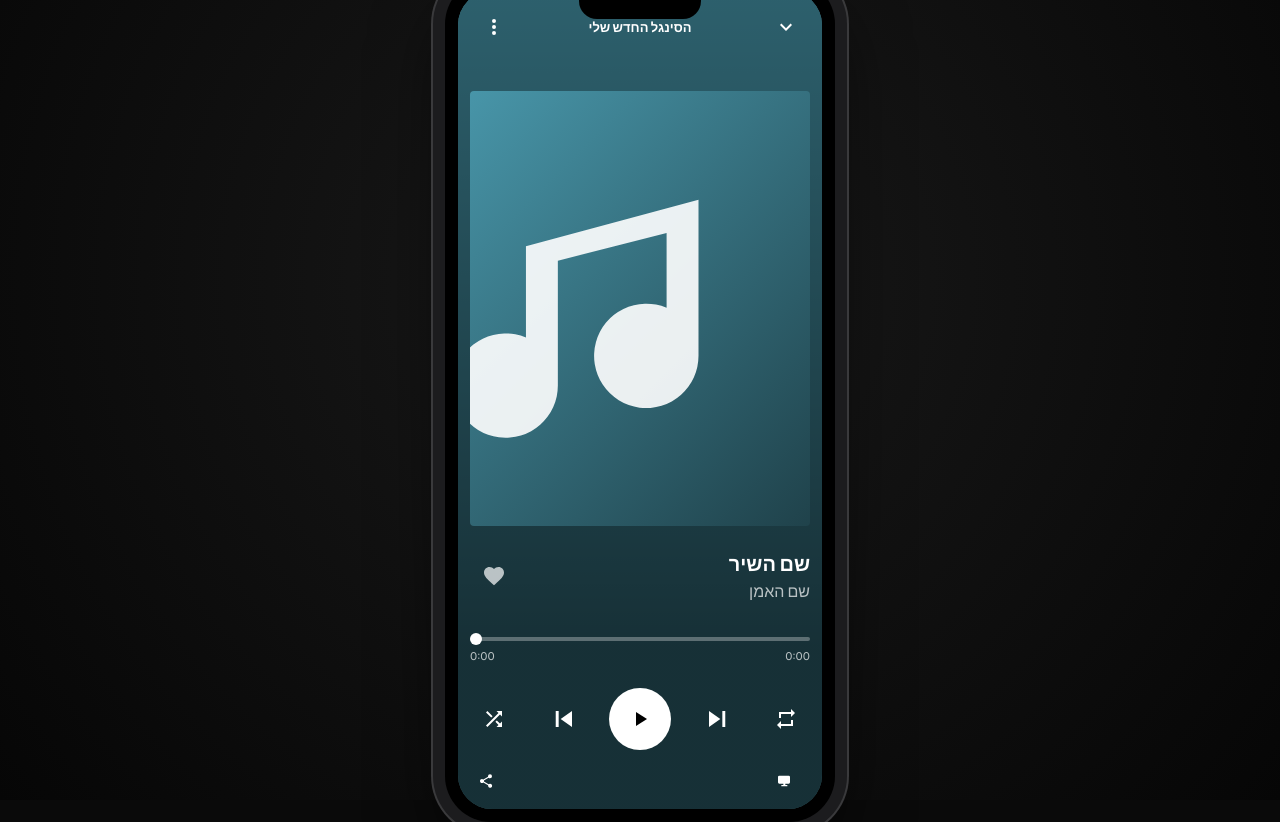
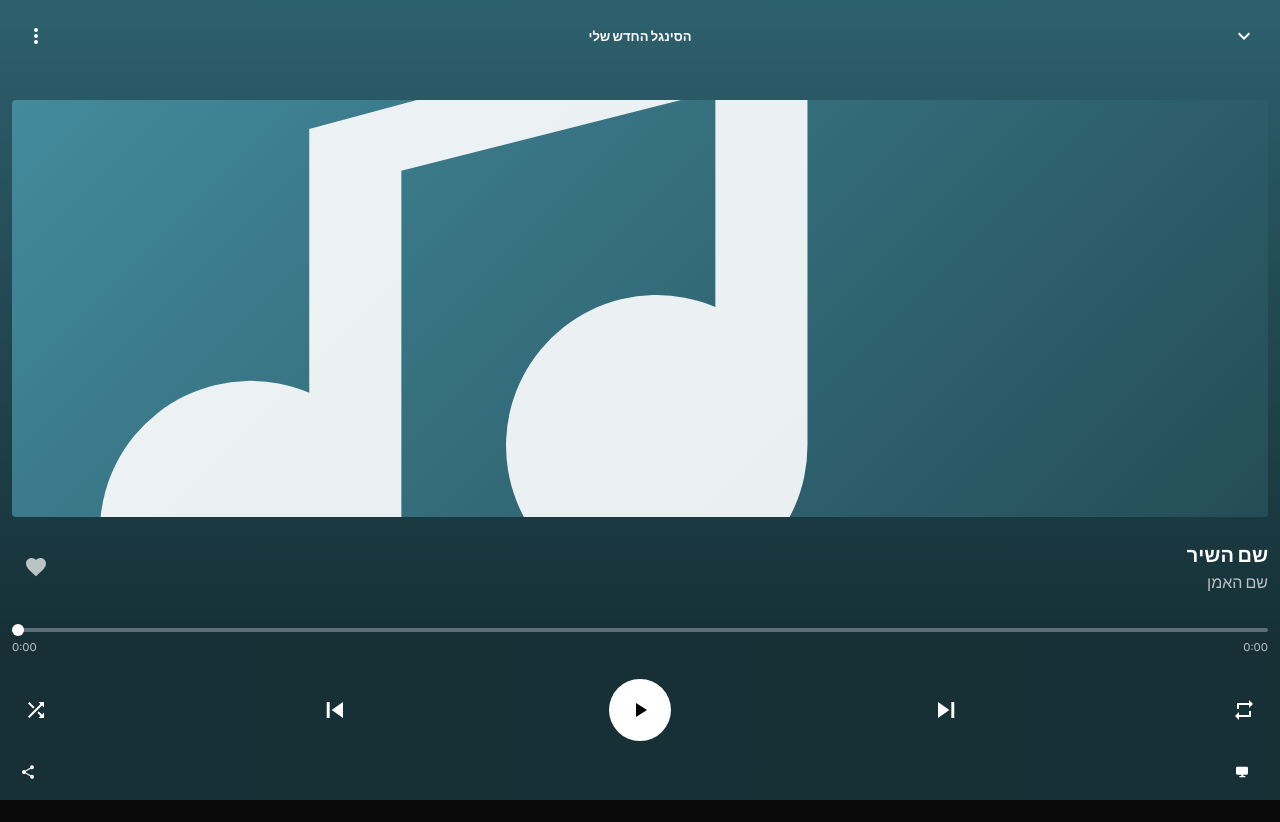
Before and after one commit to Adi1231234/shaked, a React (Vite) app: page / in a window 1280 px wide. After the commit the page ends 800 px from the top, so only its background shows below. Built offline with nearby package versions, Linux system fonts and the light colour scheme.

Commit message:
Remove phone frame so the app is fullscreen, matching real Spotify

```diff
--- a/src/App.jsx
+++ b/src/App.jsx
@@ -1,5 +1,4 @@
 import { useState } from "react";
-import PhoneFrame from "./components/PhoneFrame.jsx";
 import PlaylistScreen from "./components/PlaylistScreen.jsx";
 import PlayerScreen from "./components/PlayerScreen.jsx";
 import MiniPlayer from "./components/MiniPlayer.jsx";
@@ -14,21 +13,17 @@ export default function App() {
   const [started, setStarted] = useState(true);
   const audio = useAudio(song.audio);
 
-  // לחיצה על שיר / כפתור Play - מתחיל ניגון ומראה את הנגן הקטן
   const startSong = () => {
     setStarted(true);
     audio.play();
   };
-
   const togglePlay = () => {
     setStarted(true);
     audio.toggle();
   };
-
   const progress = audio.duration ? (audio.current / audio.duration) * 100 : 0;
 
   return (
-    <PhoneFrame>
     <div className={styles.app}>
       <PlaylistScreen
         song={song}
@@ -36,7 +31,6 @@ export default function App() {
         onPlay={togglePlay}
         onPlaySong={startSong}
       />
-
       {started && !playerOpen && (
         <MiniPlayer
           song={song}
@@ -46,9 +40,7 @@ export default function App() {
           onExpand={() => setPlayerOpen(true)}
         />
       )}
-
       <BottomNav />
-
       {playerOpen && (
         <PlayerScreen
           song={song}
@@ -58,6 +50,5 @@ export default function App() {
         />
       )}
     </div>
-    </PhoneFrame>
   );
 }
```
Lines whose indentation alone changed are shown as unchanged.
